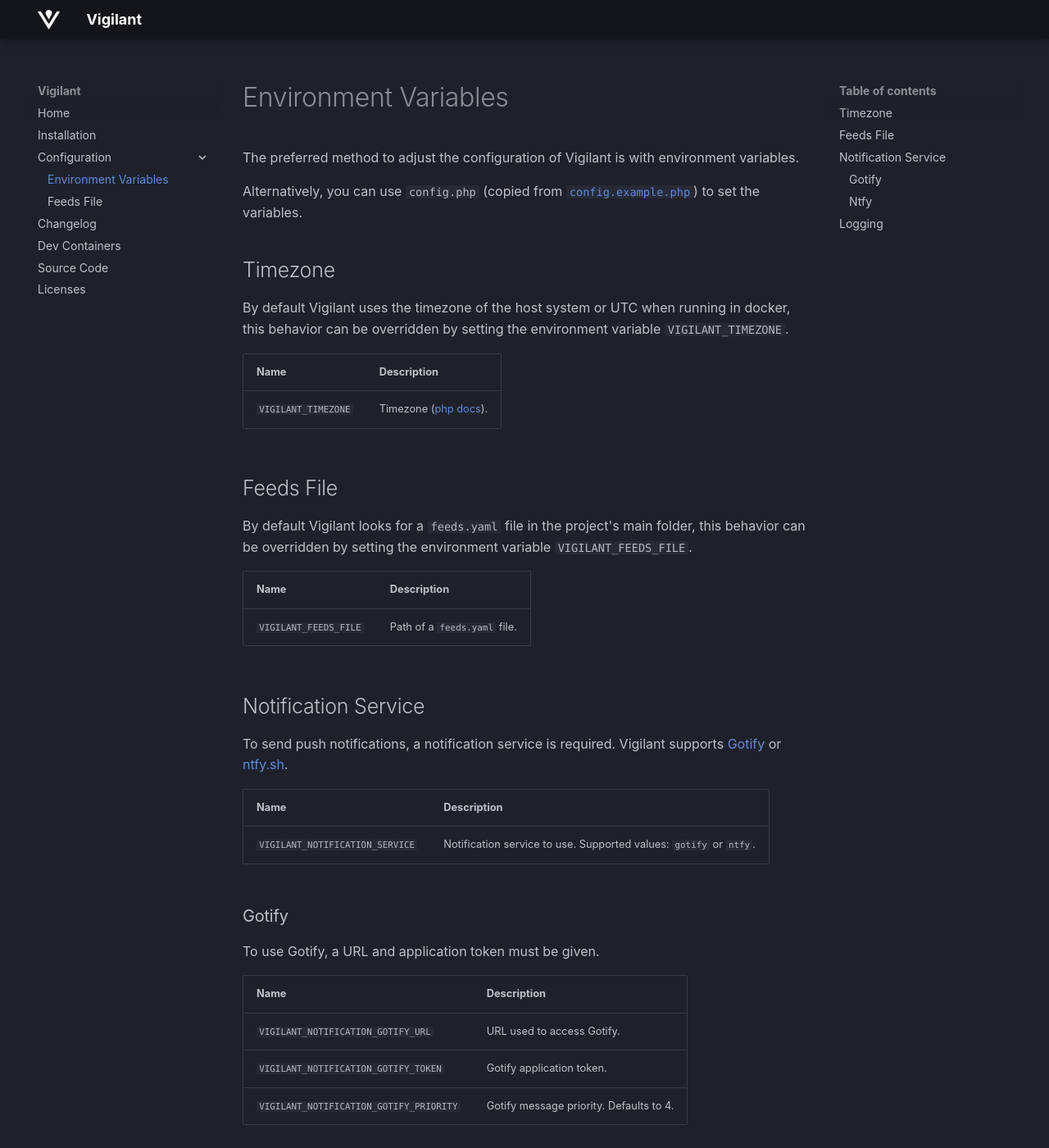
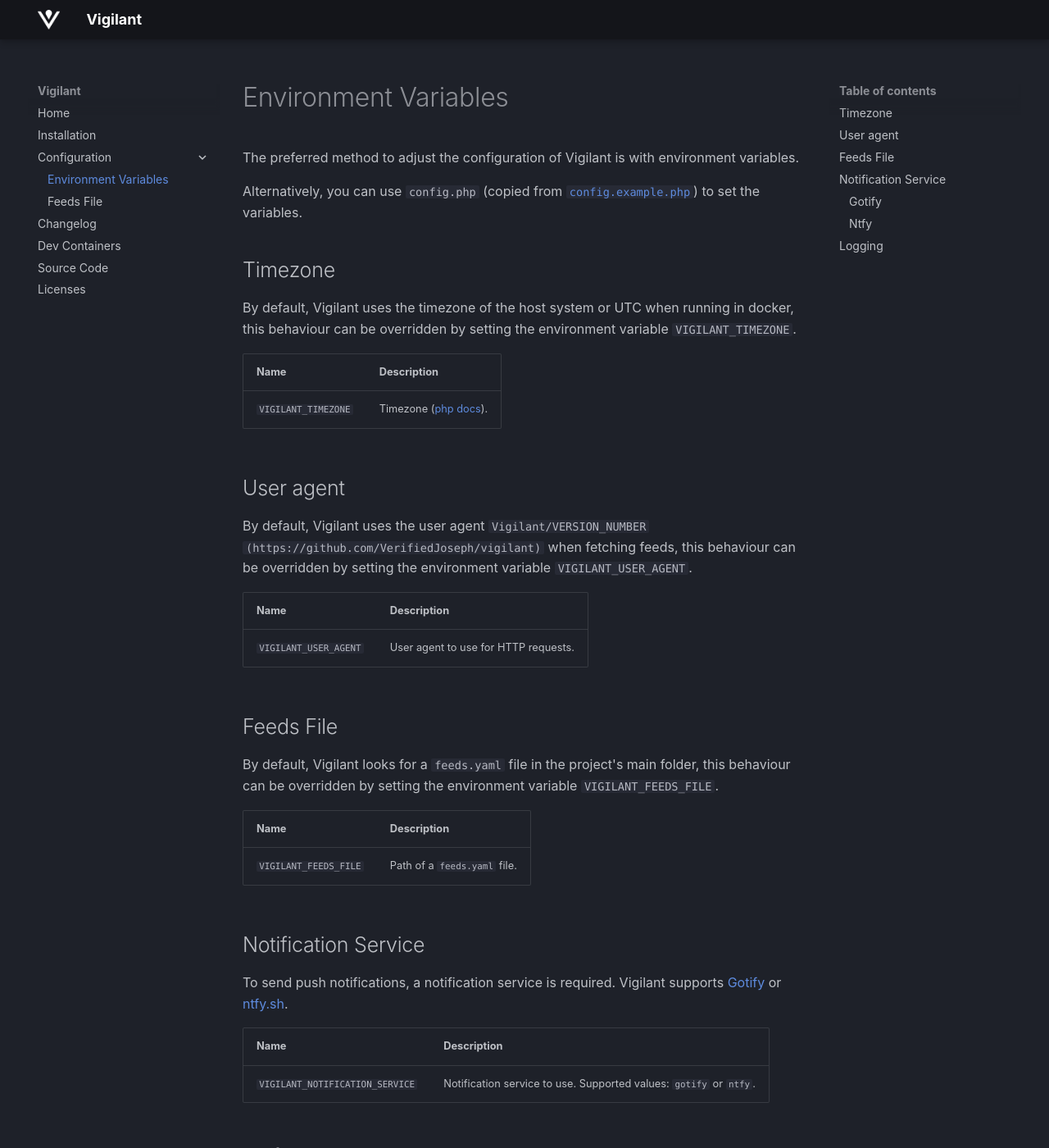
Before and after one commit to VerifiedJoseph/vigilant, an MkDocs documentation site: the page built from docs/environment-variables.md, in a window 1280 px wide and 1400 px high. Shown: the whole window at 82% size. Built offline with MkDocs 1.6.1 and Material for MkDocs 9.7.7, drawn with Linux system fonts in a browser that asks for light colours; plug-ins that fetch from the network failed and are left out.

Commit message:
docs\environment-variables: Add VIGILANT_USER_AGENT

```diff
--- a/docs/environment-variables.md
+++ b/docs/environment-variables.md
@@ -6,15 +6,23 @@ Alternatively, you can use `config.php` (copied from [`config.example.php`](http
 
 ## Timezone
 
-By default Vigilant uses the timezone of the host system or UTC when running in docker, this behavior can be overridden by setting the environment variable `VIGILANT_TIMEZONE`.
+By default, Vigilant uses the timezone of the host system or UTC when running in docker, this behaviour can be overridden by setting the environment variable `VIGILANT_TIMEZONE`.
 
 | Name                | Description                                                         |
 | ------------------- | ------------------------------------------------------------------- |
 | `VIGILANT_TIMEZONE` | Timezone ([php docs](https://www.php.net/manual/en/timezones.php)). |
 
+## User agent
+
+By default, Vigilant uses the user agent `Vigilant/VERSION_NUMBER (https://github.com/VerifiedJoseph/vigilant)` when fetching feeds, this behaviour can be overridden by setting the environment variable `VIGILANT_USER_AGENT`.
+
+| Name                  | Description                          |
+| --------------------- | ------------------------------------ |
+| `VIGILANT_USER_AGENT` | User agent to use for HTTP requests. |
+
 ## Feeds File
 
-By default Vigilant looks for a `feeds.yaml` file in the project's main folder, this behavior can be overridden by setting the environment variable `VIGILANT_FEEDS_FILE`.
+By default, Vigilant looks for a `feeds.yaml` file in the project's main folder, this behaviour can be overridden by setting the environment variable `VIGILANT_FEEDS_FILE`.
 
 | Name                  | Description                  |
 | --------------------- | ---------------------------- |
```
